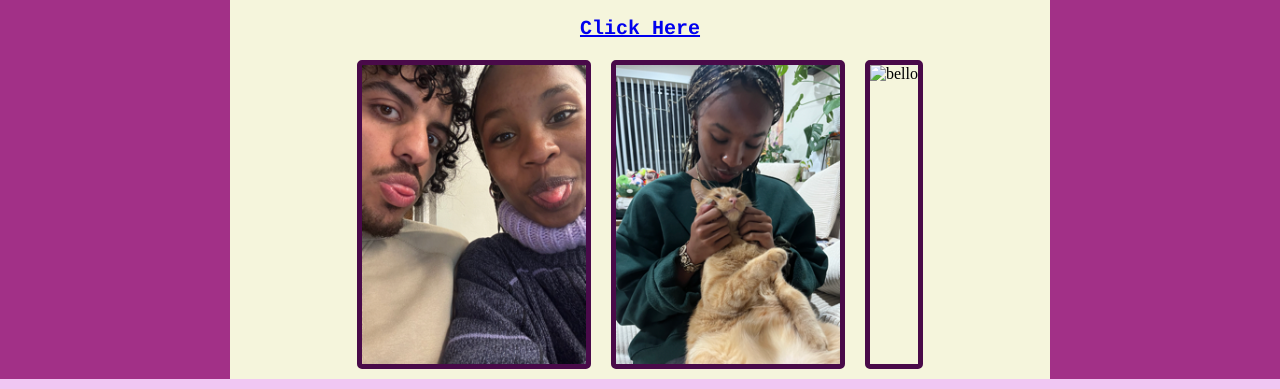
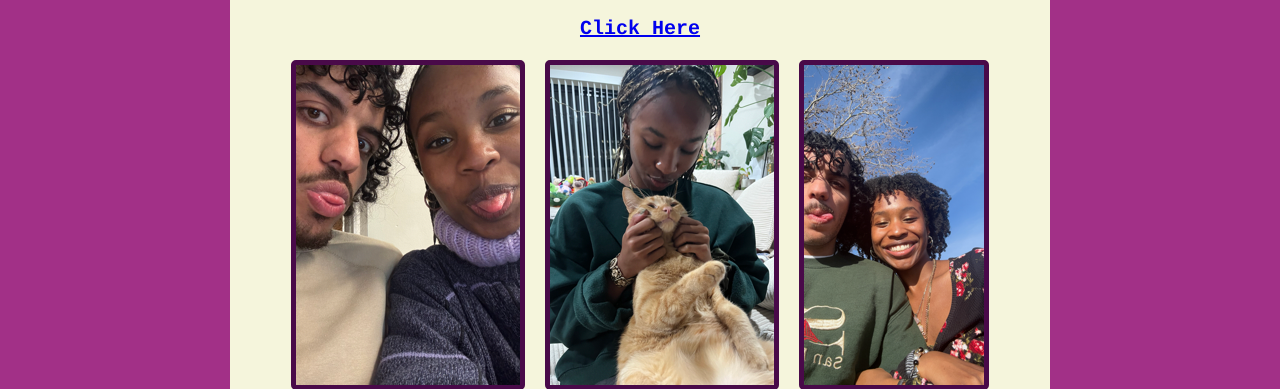
Before and after one commit to xsophiaperez/paul, a plain HTML site: page index.html in a window 1280 px wide. Shown: the part 411-800 px from the top of the page. Drawn offline with Linux system fonts and the light colour scheme.

Commit message:
Update index.html

```diff
--- a/index.html
+++ b/index.html
@@ -131,7 +131,7 @@
                 <div class="image-container">
                     <img src="image1.png" alt="hey">
                     <img src="image2.png" alt="paul">
-                    <img src="iimage3.png" alt="bello">
+                    <img src="image3.png" alt="bello">
                 </div>
 
             </section>
```
